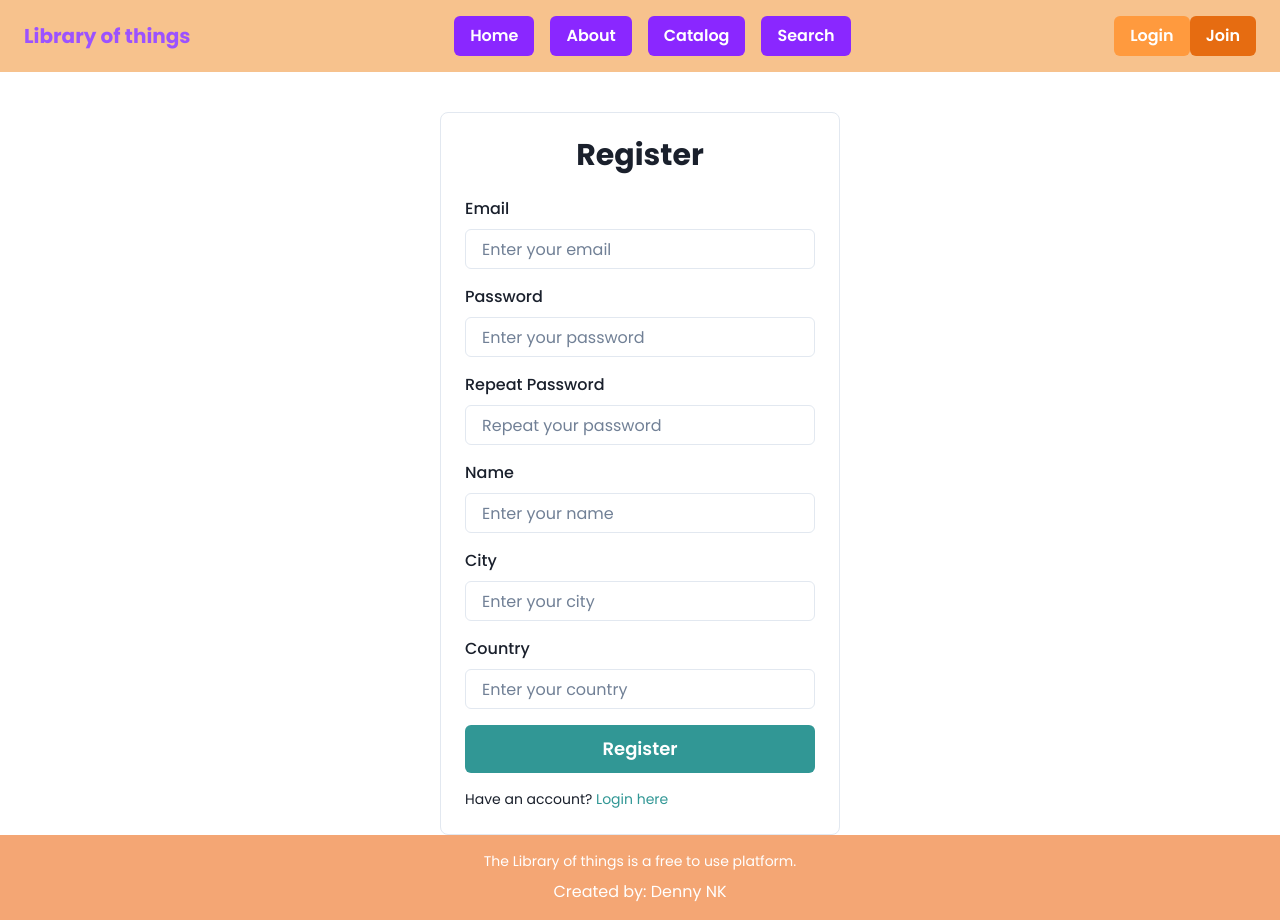
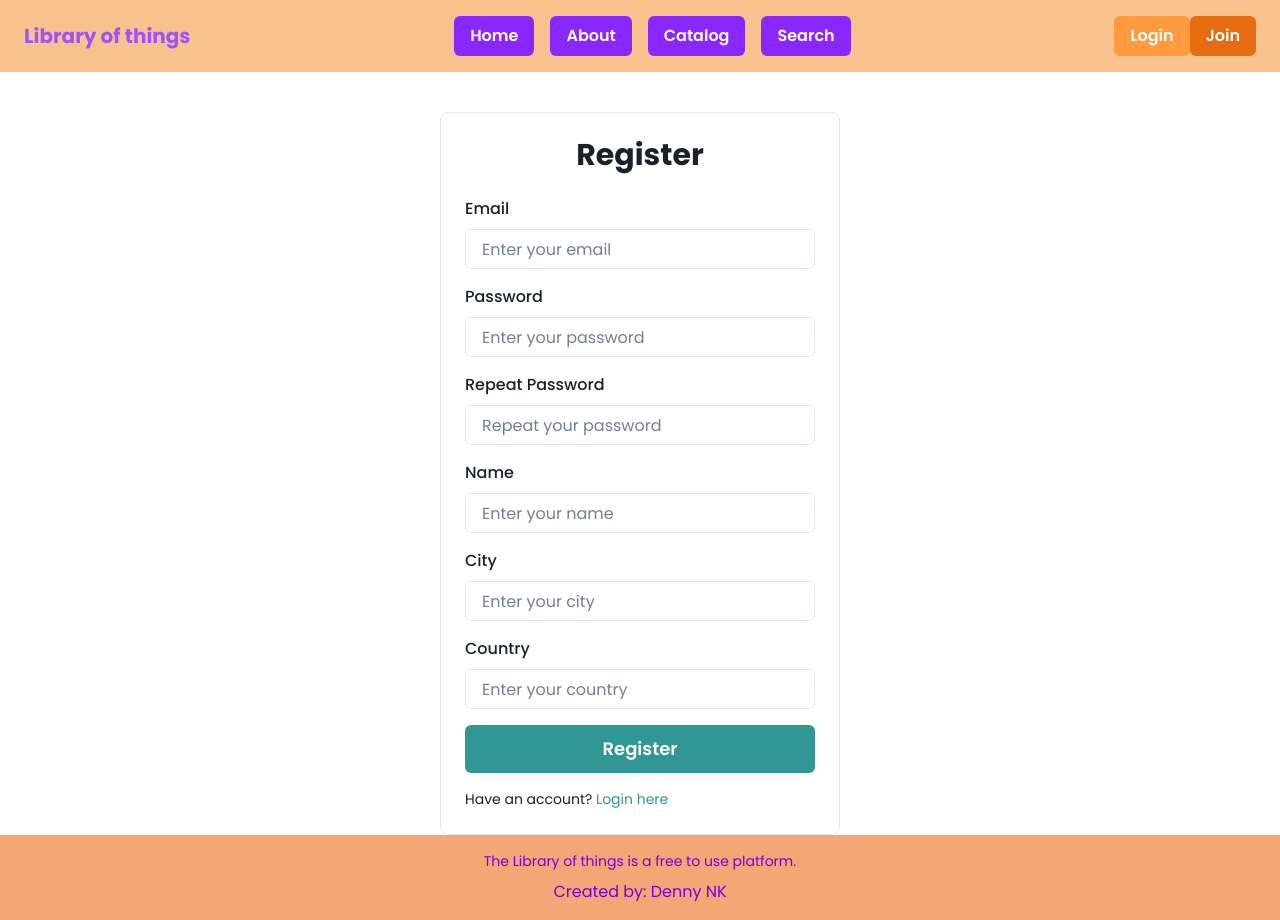
Before and after one commit to DennyNK/LibOfThings, a React (Vite) app in the folder client/: page /register in a window 1280 px wide. Built offline with nearby package versions, Linux system fonts and the light colour scheme.

Commit message:
change colors

```diff
--- a/client/src/components/footer/Footer.jsx
+++ b/client/src/components/footer/Footer.jsx
@@ -4,11 +4,11 @@ export default function Footer() {
    return (
     <Box bg="peach.400" color="white" py={4}>
     <Flex justify="center" direction="column" align="center">
-      <Text fontSize="sm">
+      <Text fontSize="sm" color="purple.600">
       The Library of things is a free to use platform.
       </Text>
       <Flex mt={2} gap={4}>
-        <Link href="#" color="white" _hover={{ textDecoration: 'underline' }}>
+        <Link href="#" color="purple.600" _hover={{ textDecoration: 'underline' }}>
           Created by: Denny NK
         </Link>
       </Flex>
```
